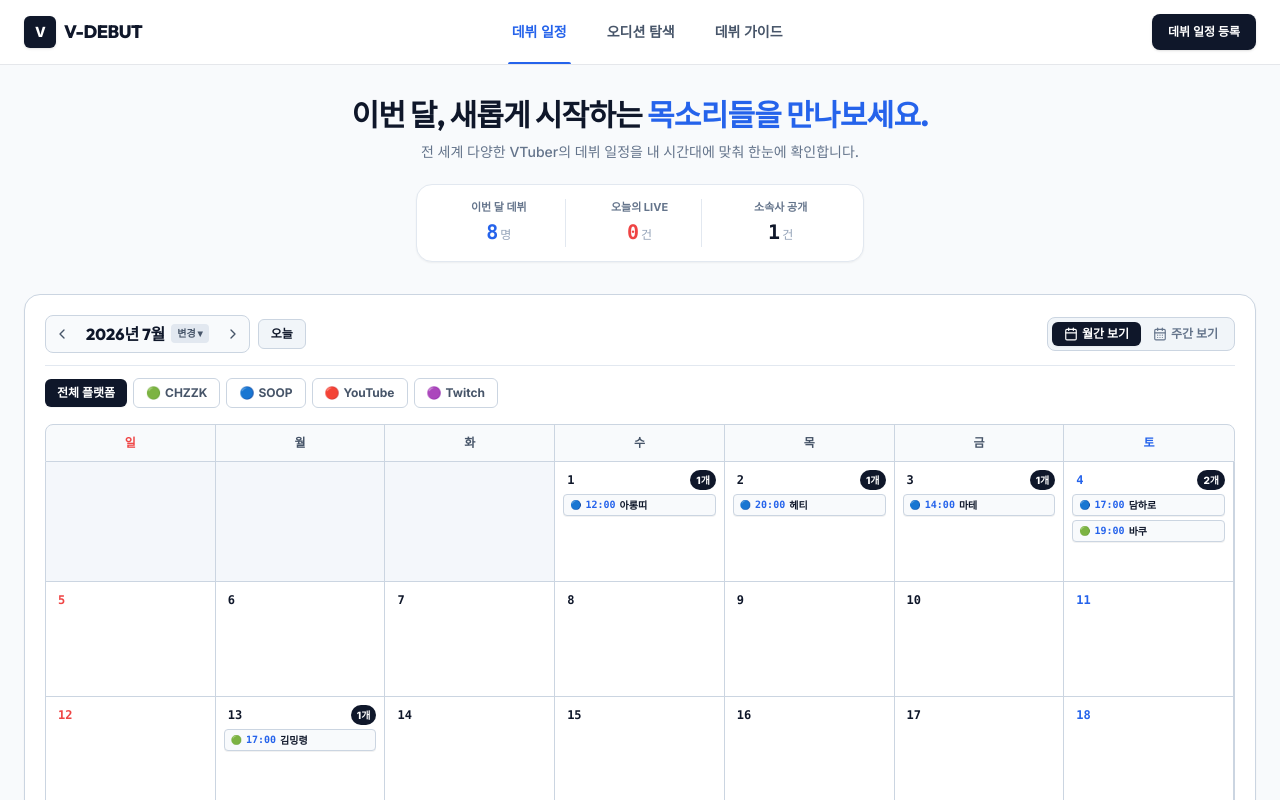
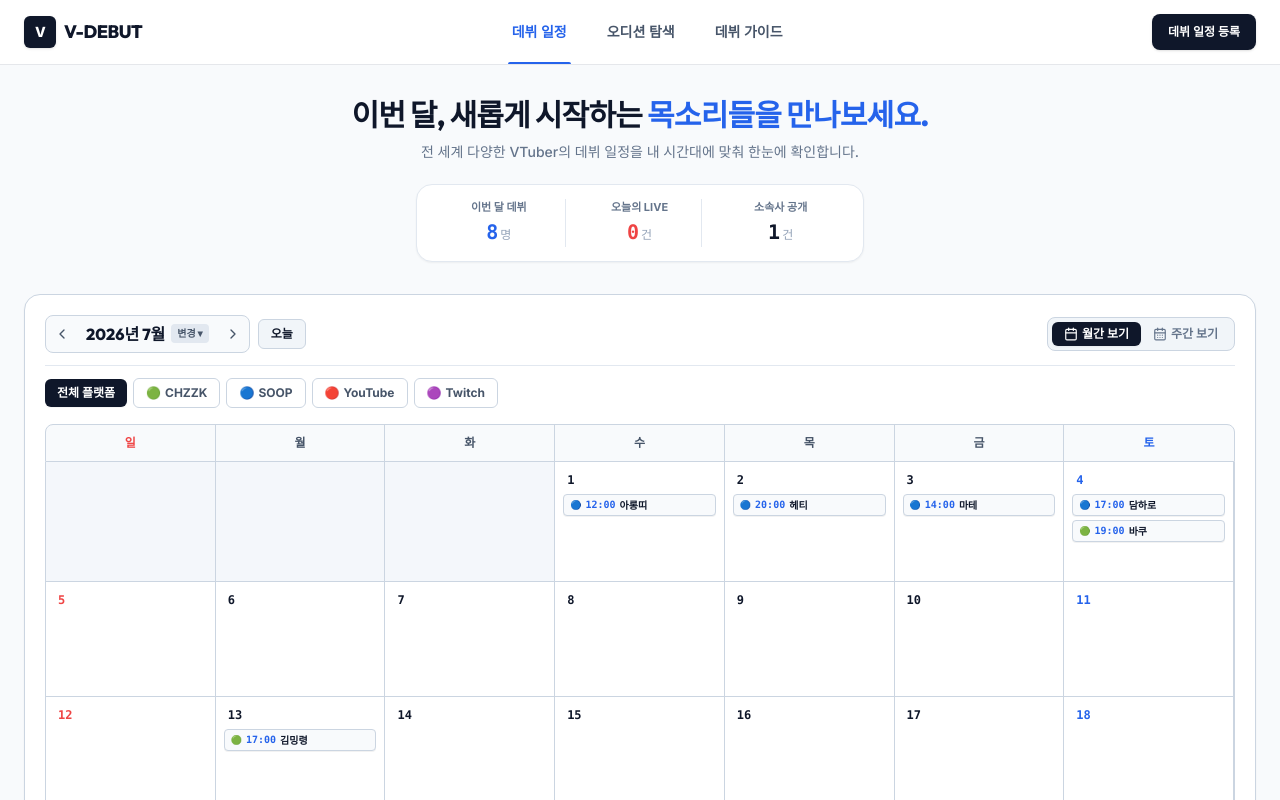
Before and after one commit to Ji-ChangKim/StreamingService, a React (Vite) app in the folder frontend/: page / in a window 1280 px wide. Shown: the top 800 px of the page. Built offline with nearby package versions, Linux system fonts and the light colour scheme; no server answers.

Commit message:
remove_cluttered_count_badges_from_calendar

```diff
--- a/frontend/src/components/calendar/CalendarMonthGrid.tsx
+++ b/frontend/src/components/calendar/CalendarMonthGrid.tsx
@@ -81,12 +81,6 @@ export function CalendarMonthGrid({
                   >
                     {cell.dayNumber}
                   </span>
-
-                  {dayEvents.length > 0 && (
-                    <span className="text-[10px] font-extrabold bg-[#0F172A] text-white px-1.5 py-0.5 rounded-full">
-                      {dayEvents.length}개
-                    </span>
-                  )}
                 </div>
 
                 {/* Event Items (최대 2개로 깔끔히 정돈하여 지저분함 제거) */}
```
Also changed, not shown: 1 other file (tests, documents, lock files or other folders).
